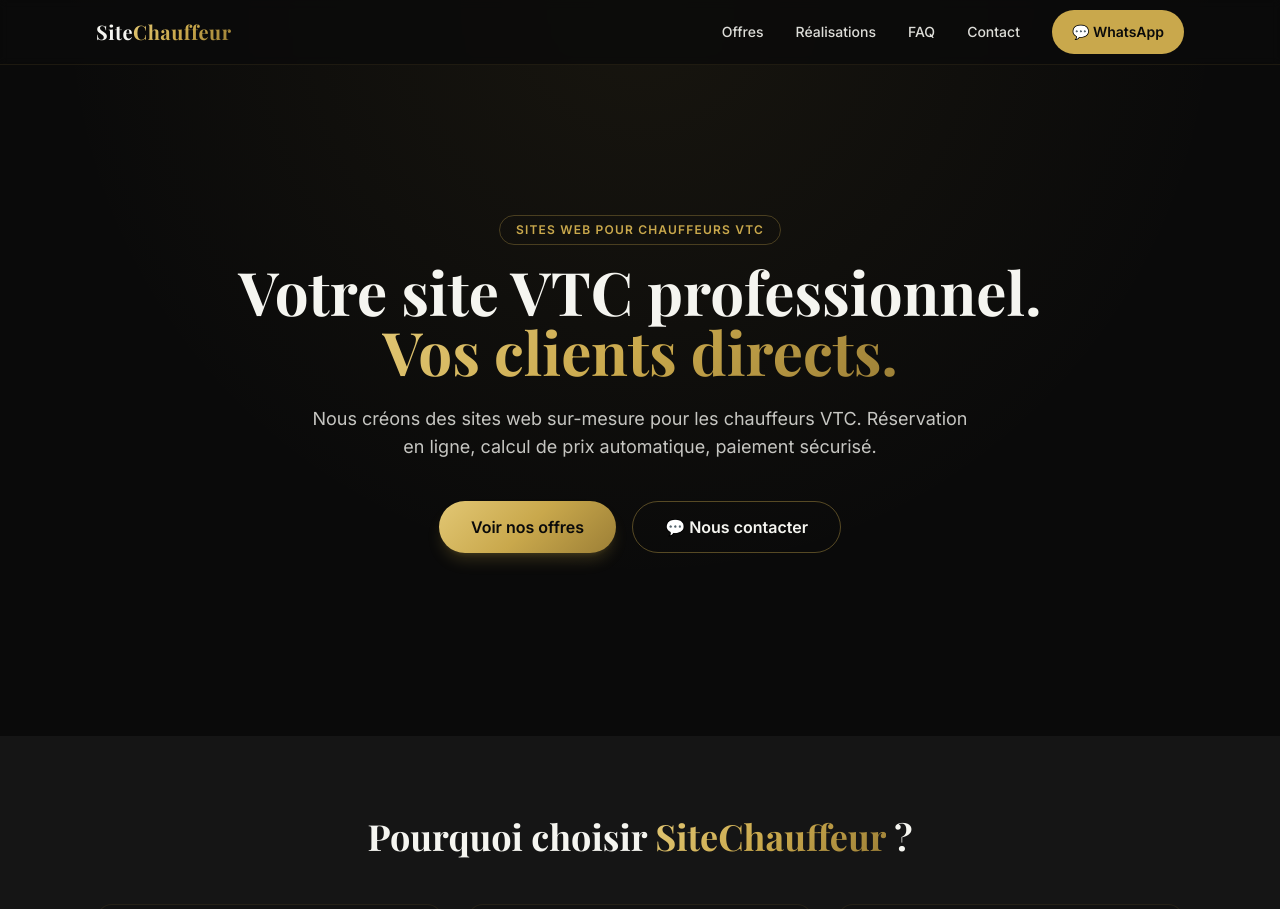
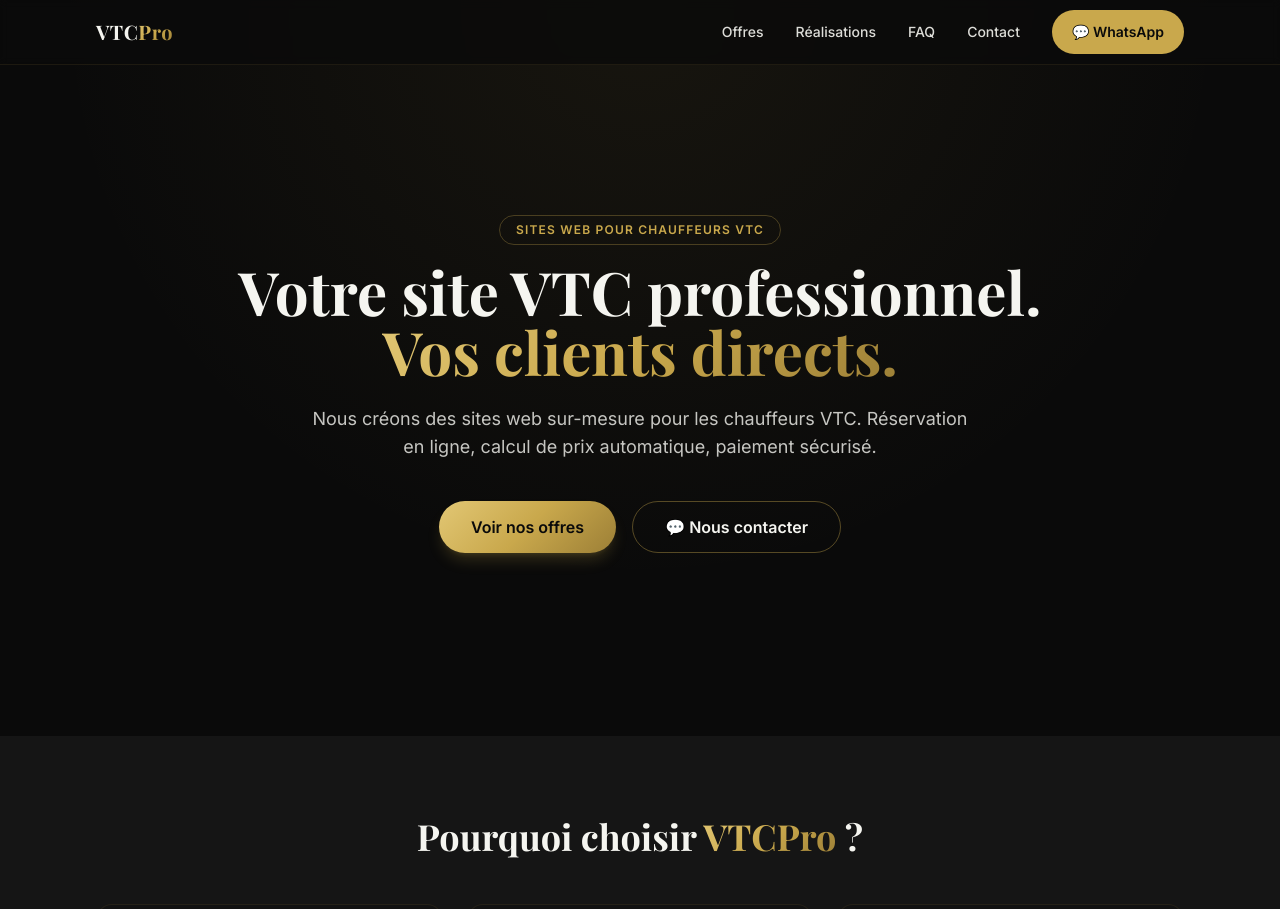
Before and after one commit to faycal92/chauffeurpro, a Next.js app: page / in a window 1280 px wide. Shown: the top 909 px of the page. Built offline with nearby package versions, Linux system fonts and the light colour scheme.

Commit message:
feat: rename to VTCPro

```diff
--- a/src/app/cgv/page.tsx
+++ b/src/app/cgv/page.tsx
@@ -3,8 +3,8 @@ import Link from "next/link";
 import { COMPANY_NAME, CONTACT_EMAIL, SITE_URL } from "@/lib/constants";
 
 export const metadata: Metadata = {
-  title: "Conditions Générales de Vente — SiteChauffeur",
-  description: "Conditions générales de vente des prestations de création de sites web SiteChauffeur pour chauffeurs VTC.",
+  title: "Conditions Générales de Vente — VTCPro",
+  description: "Conditions générales de vente des prestations de création de sites web VTCPro pour chauffeurs VTC.",
   alternates: {
     canonical: `${SITE_URL}/cgv`,
   },
--- a/src/app/layout.tsx
+++ b/src/app/layout.tsx
@@ -18,9 +18,9 @@ const playfair = Playfair_Display({
 
 export const metadata: Metadata = {
   metadataBase: new URL(SITE_URL),
-  title: "SiteChauffeur — Sites Web Professionnels pour Chauffeurs VTC",
+  title: "VTCPro — Sites Web Professionnels pour Chauffeurs VTC",
   description:
-    "SiteChauffeur crée des sites web sur-mesure pour chauffeurs VTC en France. Réservation en ligne, calcul de prix automatique, paiement Stripe. Devis gratuit.",
+    "VTCPro crée des sites web sur-mesure pour chauffeurs VTC en France. Réservation en ligne, calcul de prix automatique, paiement Stripe. Devis gratuit.",
   keywords: [
     "site web VTC",
     "création site VTC",
@@ -37,9 +37,9 @@ export const metadata: Metadata = {
     locale: "fr_FR",
     url: SITE_URL,
     siteName: COMPANY_NAME,
-    title: "SiteChauffeur — Sites Web Professionnels pour Chauffeurs VTC",
+    title: "VTCPro — Sites Web Professionnels pour Chauffeurs VTC",
     description:
-      "SiteChauffeur crée des sites web sur-mesure pour chauffeurs VTC en France. Réservation en ligne, calcul de prix automatique, paiement Stripe. Devis gratuit.",
+      "VTCPro crée des sites web sur-mesure pour chauffeurs VTC en France. Réservation en ligne, calcul de prix automatique, paiement Stripe. Devis gratuit.",
   },
   robots: {
     index: true,
--- a/src/app/mentions-legales/page.tsx
+++ b/src/app/mentions-legales/page.tsx
@@ -3,8 +3,8 @@ import Link from "next/link";
 import { COMPANY_NAME, CONTACT_EMAIL, SITE_URL, WHATSAPP_NUMBER } from "@/lib/constants";
 
 export const metadata: Metadata = {
-  title: "Mentions légales — SiteChauffeur",
-  description: "Mentions légales de SiteChauffeur, agence de création de sites web pour chauffeurs VTC.",
+  title: "Mentions légales — VTCPro",
+  description: "Mentions légales de VTCPro, agence de création de sites web pour chauffeurs VTC.",
   alternates: {
     canonical: `${SITE_URL}/mentions-legales`,
   },
--- a/src/components/Footer.tsx
+++ b/src/components/Footer.tsx
@@ -6,7 +6,7 @@ export default function Footer() {
     <footer className="border-t border-gold/10 bg-charcoal py-10">
       <div className="container-px mx-auto flex max-w-6xl flex-col items-center gap-4 text-center sm:flex-row sm:justify-between sm:text-left">
         <p className="text-sm text-foreground/60">
-          © 2026 SiteChauffeur. Tous droits réservés.
+          © 2026 VTCPro. Tous droits réservés.
         </p>
 
         <div className="flex flex-wrap items-center justify-center gap-x-6 gap-y-2 text-sm text-foreground/60">
--- a/src/components/Header.tsx
+++ b/src/components/Header.tsx
@@ -31,7 +31,7 @@ export default function Header() {
     >
       <nav className="container-px mx-auto flex h-16 max-w-6xl items-center justify-between">
         <a href="#top" className="font-display text-xl font-bold tracking-wide text-foreground">
-          Site<span className="gold-text">Chauffeur</span>
+          VTC<span className="gold-text">Pro</span>
         </a>
 
         <div className="hidden items-center gap-8 md:flex">
--- a/src/components/WhyUs.tsx
+++ b/src/components/WhyUs.tsx
@@ -35,7 +35,7 @@ export default function WhyUs() {
     <section className="bg-charcoal-light py-20">
       <div className="container-px mx-auto max-w-6xl">
         <h2 className="text-center font-display text-3xl font-bold text-foreground sm:text-4xl">
-          Pourquoi choisir <span className="gold-text">SiteChauffeur</span> ?
+          Pourquoi choisir <span className="gold-text">VTCPro</span> ?
         </h2>
 
         <div className="mt-12 grid grid-cols-1 gap-6 sm:grid-cols-2 lg:grid-cols-3">
--- a/src/lib/constants.ts
+++ b/src/lib/constants.ts
@@ -1,5 +1,5 @@
 export const SITE_URL = "https://sitechauffeur.fr";
-export const COMPANY_NAME = "SiteChauffeur";
+export const COMPANY_NAME = "VTCPro";
 export const WHATSAPP_NUMBER = "33750978900";
 export const WHATSAPP_LINK = (message?: string) =>
   `https://wa.me/${WHATSAPP_NUMBER}${message ? `?text=${encodeURIComponent(message)}` : ""}`;
```
